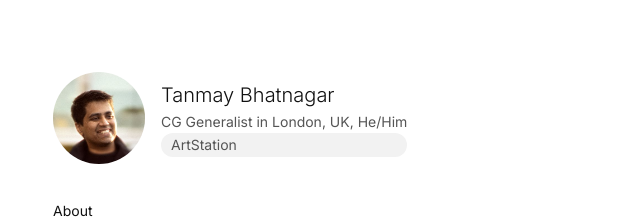
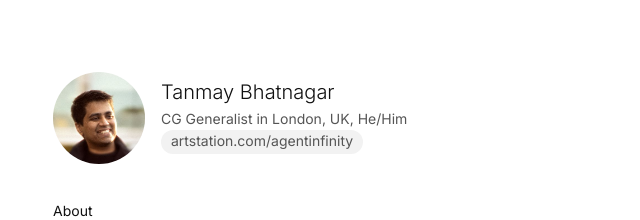
Before and after one commit to agentinfinity/CV, a Next.js app: page / in a window 1280 px wide. Shown: the top 220 px of the page, without its empty margins (317-957 px from the left). Built offline with nearby package versions, Linux system fonts and the light colour scheme.

Commit message:
css update for button

```diff
--- a/app/Profile.module.css
+++ b/app/Profile.module.css
@@ -60,10 +60,15 @@
 	white-space: nowrap;
 	text-overflow: ellipsis;
 	overflow: hidden;
-	display: flex;
+	display: inline-block;
 	align-items: center;
 	color: var(--grey2);
   background-color: var(--wash2);
+  box-shadow: none;
+  text-decoration: none;
+  margin: 0;
+  box-sizing: border-box;
+  list-style-type: none;
 }
 
 .experiences {
--- a/public/content/profileData.json
+++ b/public/content/profileData.json
@@ -7,7 +7,7 @@
     "location": "London, UK",
     "pronouns": "He/Him",
     "byline": "CG Generalist in London, UK, He/Him",
-    "website": "ArtStation",
+    "website": "artstation.com/agentinfinity",
     "url": "https://www.artstation.com/agentinfinity",
     "about": "Unreal Engine artist (MA Games Art, B.Arch) with over six years of experience crafting real-time 3D environments, animations, and interactive VR/AR applications. My architectural background provides a unique perspective on level design and spatial storytelling, complemented by expertise in advanced lighting, look-dev, optimization, and Blueprint scripting gained through my work on games, VR projects, and interactive application development. Driven to explore technical art and procedural methods to realize artistic goals, with a passion for integrating technology to enhance storytelling.",
     "status": {
```
